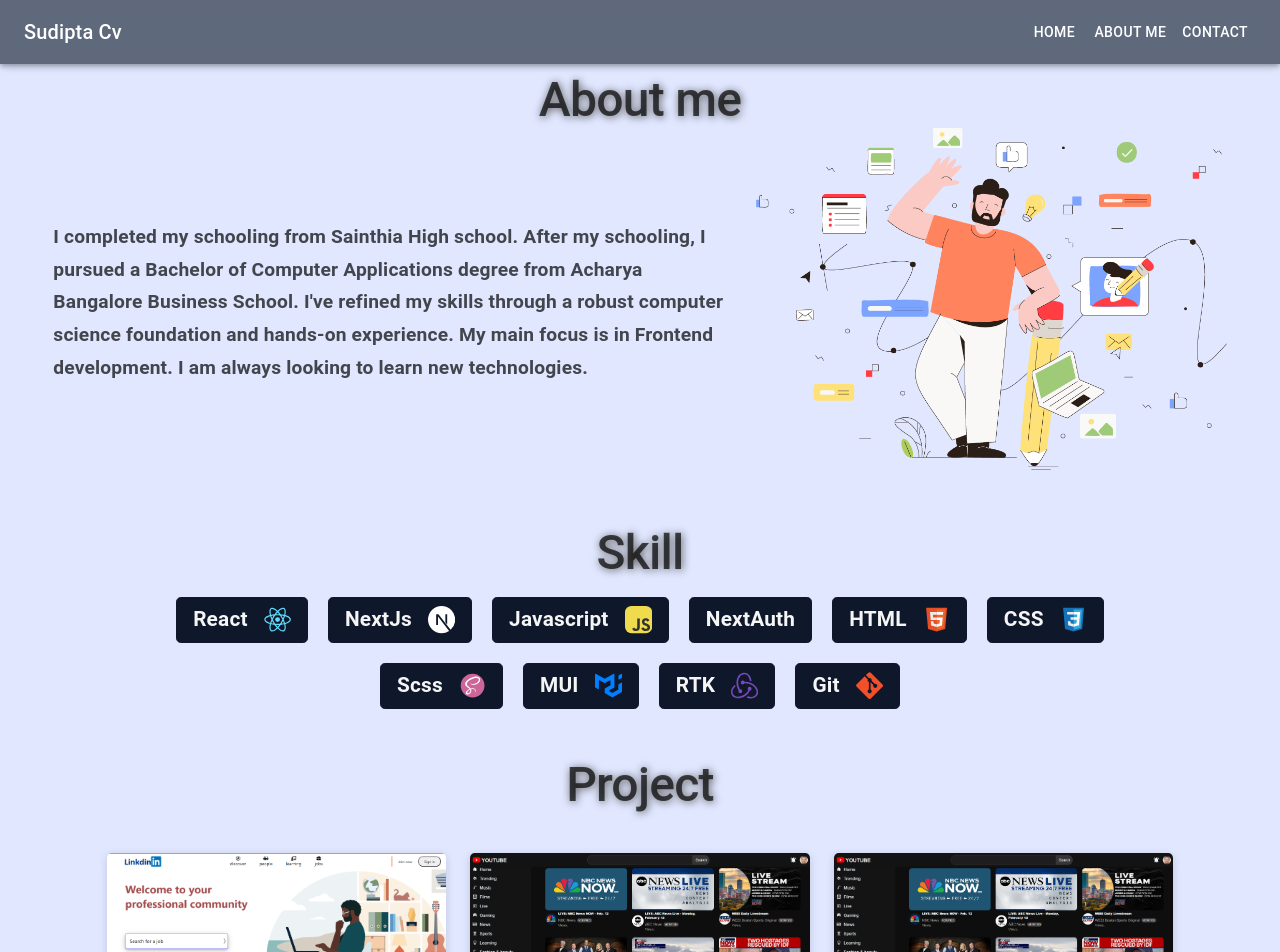
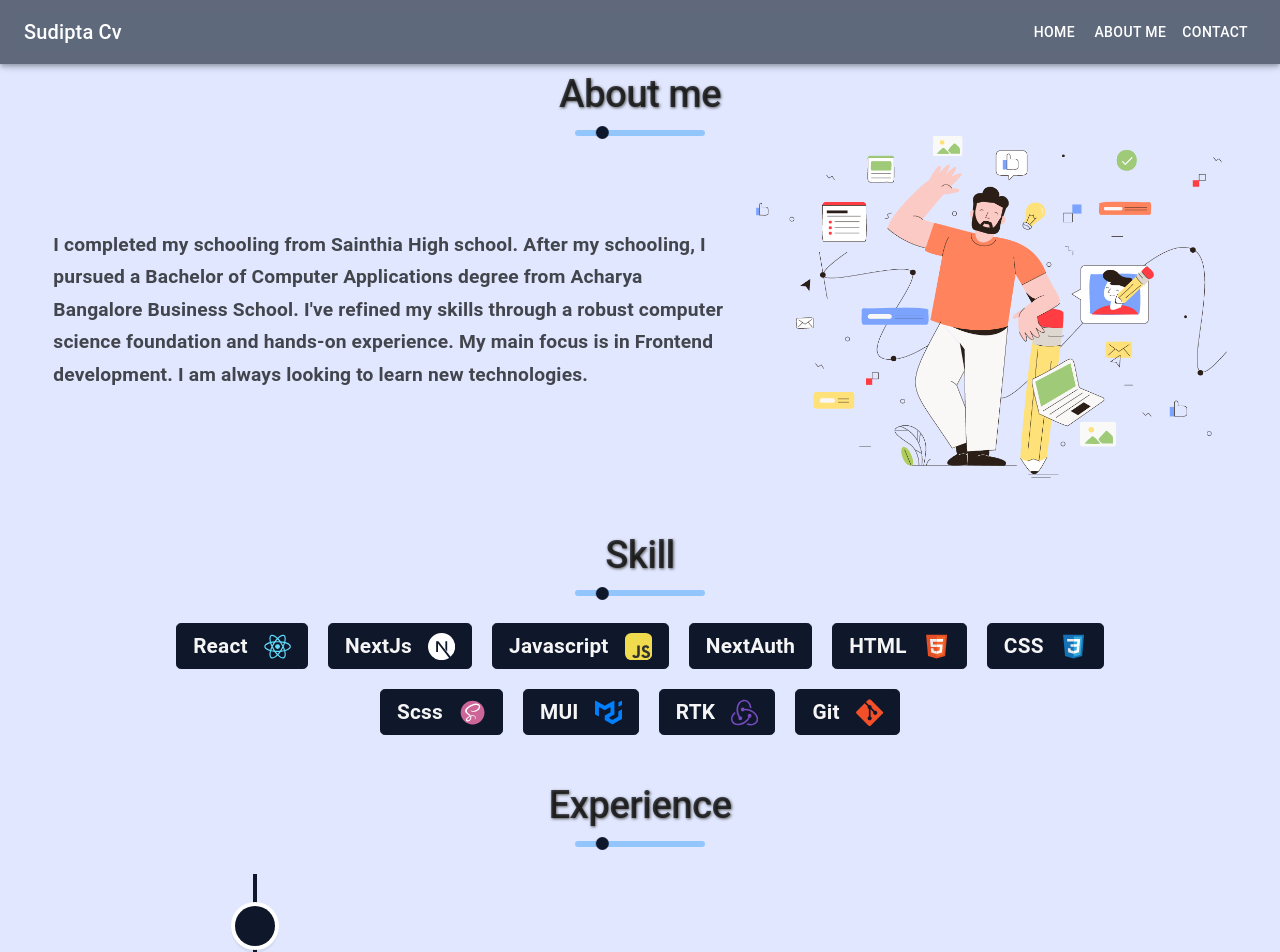
Before and after one commit to sudiptaMukherjee2001/Myportfolio, a React (Vite) app in the folder My Portfolio/: page /about in a window 1280 px wide. Shown: the top 952 px of the page. Built offline with nearby package versions, Linux system fonts and the light colour scheme.

Commit message:
Add Animated bar and change the font size of titles

```diff
--- a/My Portfolio/package.json
+++ b/My Portfolio/package.json
@@ -21,6 +21,7 @@
     "react": "^18.2.0",
     "react-dom": "^18.2.0",
     "react-router-dom": "^6.22.0",
+    "react-toastify": "^10.0.4",
     "react-typed": "^2.0.12",
     "react-vertical-timeline-component": "^3.6.0",
     "styled-components": "^6.1.8",
--- a/My Portfolio/src/component/About/Aboutme.jsx
+++ b/My Portfolio/src/component/About/Aboutme.jsx
@@ -2,13 +2,21 @@ import { Box, Grid, Typography } from '@mui/material'
 import { useTheme } from '@mui/material/styles';
 import useMediaQuery from '@mui/material/useMediaQuery';
 import aboutmePng from "../../assets/aboutus.png"
+import Baraimation from '../Baranimation/Baraimation';
 const Aboutme = () => {
     const theme = useTheme();
     const isMobile = useMediaQuery(theme.breakpoints.down('md'));
     return (
         <Grid container maxWidth={"1500px"} margin={`${isMobile ? "4rem auto 0px auto" : "4.5rem auto 0px auto"}`}>
             <Grid item xs={12} md={12}>
-                <Typography variant="h1" textAlign={"center"} fontWeight={500} fontSize={"3rem"} color={"rgba(0, 0, 0, 0.7)"} style={{ textShadow: "rgb(90 90 90) 1px 1px 8px" }}> About me</Typography>
+                <Typography variant="h1" textAlign={"center"} fontWeight={500} fontSize={"2.4rem"}
+                    color={"rgba(0, 0, 0, 0.7)"}
+                    style={{ textShadow: "rgb(90 90 90) 0.9px 0.9px 3px" }}> About me</Typography>
+            </Grid>
+            <Grid item xs={12} >
+                <Grid container justifyContent={"center"}>
+                    <Baraimation />
+                </Grid>
             </Grid>
             <Grid container justifyContent={"center"} padding={`${isMobile ? "1rem" : "0rem"}`}>
                 <Grid item xs={12} md={11} lg={11} >
--- a/My Portfolio/src/component/About/Experience/Experience.jsx
+++ b/My Portfolio/src/component/About/Experience/Experience.jsx
@@ -2,11 +2,19 @@ import React from 'react'
 import Experience_Vertical_Timeline from './Experience_Vertical_Timeline'
 import { Box, Grid, Typography } from '@mui/material'
 import { verticalTimeLine } from '../../../utility/VerticalTimeline'
+import Baraimation from '../../Baranimation/Baraimation'
 const Experience = () => {
     return (
         <Grid container maxWidth={"1500px"} margin={"3rem auto 0px auto"}>
             <Grid item xs={12} md={12}>
-                <Typography variant="h1" textAlign={"center"} fontWeight={500} fontSize={"3rem"} color={"rgba(0, 0, 0, 0.7)"} style={{ textShadow: "rgb(90 90 90) 1px 1px 8px" }}>Experience</Typography>
+                <Typography variant="h1" textAlign={"center"} fontWeight={500} fontSize={"2.4rem"}
+                    color={"rgba(0, 0, 0, 0.7)"}
+                    style={{ textShadow: "rgb(90 90 90) 0.9px 0.9px 3px" }}>Experience</Typography>
+            </Grid>
+            <Grid item xs={12} >
+                <Grid container justifyContent={"center"} marginBottom={"0.7rem"}>
+                    <Baraimation />
+                </Grid>
             </Grid>
             {/* Experience timeline */}
             <Grid container justifyContent={"center"} marginTop={"1rem"} >
--- a/My Portfolio/src/component/About/Project/ProjectSection.jsx
+++ b/My Portfolio/src/component/About/Project/ProjectSection.jsx
@@ -3,6 +3,7 @@ import { useTheme } from '@mui/material/styles';
 import useMediaQuery from '@mui/material/useMediaQuery';
 import { projectData } from '../../../utility/ProjectData.jsx'
 import ProjectCard from './ProjectCard.jsx';
+import Baraimation from '../../Baranimation/Baraimation.jsx';
 const ProjectSection = () => {
     const theme = useTheme();
     const isMobile = useMediaQuery(theme.breakpoints.down('md'));
@@ -10,7 +11,14 @@ const ProjectSection = () => {
     return (
         <Grid container justifyContent={"center"} maxWidth={"1500px"} margin={"3rem auto 0rem auto"}>
             <Grid item xs={12} md={12}>
-                <Typography variant="h1" textAlign={"center"} fontWeight={500} fontSize={"3rem"} color={"rgba(0, 0, 0, 0.7)"} style={{ textShadow: "rgb(90 90 90) 1px 1px 8px" }}>Project</Typography>
+                <Typography variant="h1" textAlign={"center"} fontWeight={500} fontSize={"2.4rem"}
+                    color={"rgba(0, 0, 0, 0.7)"}
+                    style={{ textShadow: "rgb(90 90 90) 0.9px 0.9px 3px" }}>Project</Typography>
+            </Grid>
+            <Grid item xs={12} >
+                <Grid container justifyContent={"center"} marginBottom={"0.7rem"}>
+                    <Baraimation />
+                </Grid>
             </Grid>
             {/* Project cards container */}
             <Grid item xs={12} md={10}>
--- a/My Portfolio/src/component/About/Skills.jsx
+++ b/My Portfolio/src/component/About/Skills.jsx
@@ -3,6 +3,7 @@ import { useTheme } from '@mui/material/styles';
 import useMediaQuery from '@mui/material/useMediaQuery';
 import SkillCard from './SkillCard';
 import { skillData } from '../../utility/SkillData.jsx'
+import Baraimation from '../Baranimation/Baraimation.jsx';
 
 const Skills = () => {
     const theme = useTheme();
@@ -10,7 +11,14 @@ const Skills = () => {
     return (
         <Grid container maxWidth={"1500px"} margin={"3rem auto 0px auto"}>
             <Grid item xs={12} md={12}>
-                <Typography variant="h1" textAlign={"center"} fontWeight={500} fontSize={"3rem"} color={"rgba(0, 0, 0, 0.7)"} style={{ textShadow: "rgb(90 90 90) 1px 1px 8px" }}>Skill</Typography>
+                <Typography variant="h1" textAlign={"center"} fontWeight={500} fontSize={"2.4rem"}
+                    color={"rgba(0, 0, 0, 0.7)"}
+                    style={{ textShadow: "rgb(90 90 90) 0.9px 0.9px 3px" }}>Skill</Typography>
+            </Grid>
+            <Grid item xs={12} >
+                <Grid container justifyContent={"center"} marginBottom={"0.7rem"}>
+                    <Baraimation />
+                </Grid>
             </Grid>
             <Grid container justifyContent={"center"} marginTop={"1rem"} >
                 <Grid item xs={12} md={9} lg={9} >
--- /dev/null
+++ b/My Portfolio/src/component/Baranimation/Baraimation.jsx
@@ -0,0 +1,12 @@
+import React from 'react'
+import { AnimatedBar } from './Baranimation_style'
+import { Box } from '@mui/material'
+const Baraimation = () => {
+    return (
+        <AnimatedBar>
+            <Box className="Animated_Ball"></Box>
+        </AnimatedBar>
+    )
+}
+
+export default Baraimation
--- /dev/null
+++ b/My Portfolio/src/component/Baranimation/Baranimation_style.js
@@ -0,0 +1,36 @@
+import { Box, styled } from '@mui/material'
+
+export const AnimatedBar = styled(Box)({
+    background: "#93c5fd",
+    width: "130px",
+    borderRadius: "74px",
+    height: "6px",
+    position: "relative",
+    marginTop: "0.8rem",
+    ".Animated_Ball": {
+
+        "::before": {
+            content: "''",
+            position: "absolute",
+            top: "-3.6px",
+            background: "#0F172A",
+            width: "10%",
+            height: "13px",
+            borderRadius: "50%",
+            // left: "30px",
+            ZIndex: "2",
+            animation: "Move_Ball 5s linear infinite",
+            "@keyframes Move_Ball": {
+                "0%": {
+                    transform: "translateX(0)"
+                },
+
+                "100%": {
+                    transform: "translateX(124px)"
+                }
+            },
+
+
+        }
+    }
+});
--- a/My Portfolio/src/component/Contactus/Contactme.jsx
+++ b/My Portfolio/src/component/Contactus/Contactme.jsx
@@ -3,6 +3,7 @@ import { useTheme } from '@mui/material/styles';
 import useMediaQuery from '@mui/material/useMediaQuery';
 import ContactmeForm from './ContactmeForm';
 import contactus from "../../assets/contact-us-new.png"
+import Baraimation from '../Baranimation/Baraimation';
 const Contactme = () => {
     const theme = useTheme();
     const isMobile = useMediaQuery(theme.breakpoints.down('md'));
@@ -12,11 +13,17 @@ const Contactme = () => {
                 <Typography variant="h1"
                     textAlign={"center"}
                     fontWeight={500}
-                    fontSize={"3rem"}
+                    fontSize={"2.4rem"}
                     color={"rgba(0, 0, 0, 0.7)"}
-                    style={{ textShadow: "rgb(90 90 90) 1px 1px 8px" }}>
+                    style={{ textShadow: "rgb(90 90 90) 0.9px 0.9px 3px" }}>
                     Get in Touch
                 </Typography>
+            </Grid>
+
+            <Grid item xs={12} >
+                <Grid container justifyContent={"center"}>
+                    <Baraimation />
+                </Grid>
             </Grid>
             <Grid container justifyContent={"center"} padding={`${isMobile ? "1rem" : "0rem"}`}>
                 <Grid item xs={12} md={11} lg={11} >
--- a/My Portfolio/src/component/Contactus/ContactmeForm.jsx
+++ b/My Portfolio/src/component/Contactus/ContactmeForm.jsx
@@ -3,6 +3,8 @@ import { useFormik } from 'formik';
 import * as yup from 'yup';
 import { Projectbtn } from '../../style/Project_Section_style';
 import emailjs from '@emailjs/browser';
+import { ToastContainer, toast, Slide } from 'react-toastify';
+import 'react-toastify/dist/ReactToastify.css';
 const validationSchema = yup.object({
     email: yup
         .string('Enter your email')
@@ -21,6 +23,19 @@ const ContactmeForm = () => {
         },
         validationSchema: validationSchema,
         onSubmit: (values) => {
+            toast.success('Email sent successfully!', {
+                position: "top-center",
+                autoClose: 5000,
+                hideProgressBar: false,
+                closeOnClick: true,
+                pauseOnHover: true,
+                draggable: true,
+                theme: "dark",
+                transition: Slide
+
+
+            });
+
             console.log('====================================');
             console.log("Values", values);
             console.log('====================================');
@@ -74,6 +89,21 @@ const ContactmeForm = () => {
                 }}
             />
 
+            <ToastContainer
+                position="top-center"
+                autoClose={5000}
+                hideProgressBar={false}
+                newestOnTop={false}
+                closeOnClick
+                rtl={false}
+                pauseOnFocusLoss
+                draggable
+                pauseOnHover
+                theme="dark"
+                transition={Slide}
+
+
+            />
             <Projectbtn color="primary" variant="outlined" fullWidth type="submit" style={{ paddingBlock: "0.7rem" }}>Submit</Projectbtn>
         </form>
 
--- a/My Portfolio/src/page/Skill/Skill.jsx
+++ b/My Portfolio/src/page/Skill/Skill.jsx
@@ -20,10 +20,10 @@ const Skill = () => {
                 <Aboutme />
                 {/* Skills */}
                 <Skills />
+                {/* Experience  Section */}
+                <Experience />
                 {/* Project Section */}
                 <ProjectSection />
-                {/* Experience  Section */}
-                <Experience />
             </motion.div>
         </>
     )
```
Also changed, not shown: My Portfolio/.babelrc (added), 1 other file (tests, documents, lock files or other folders).
